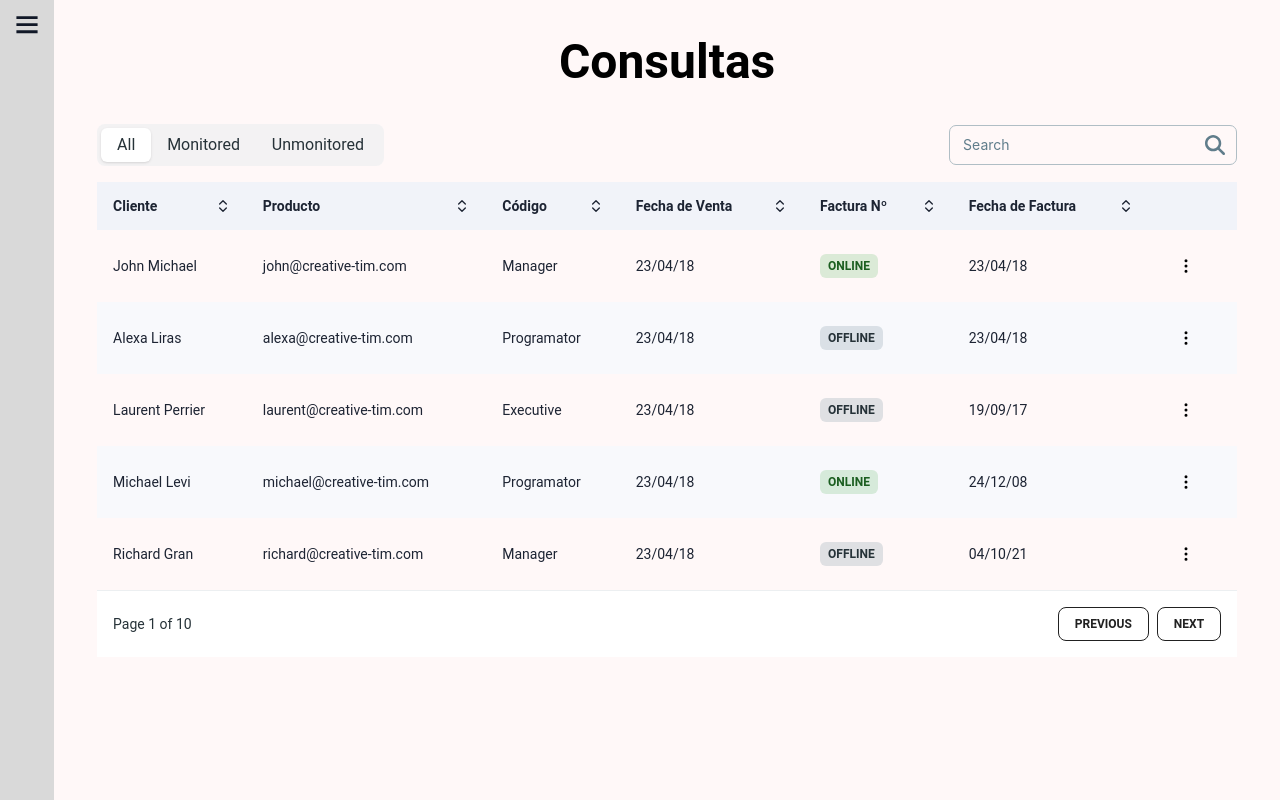
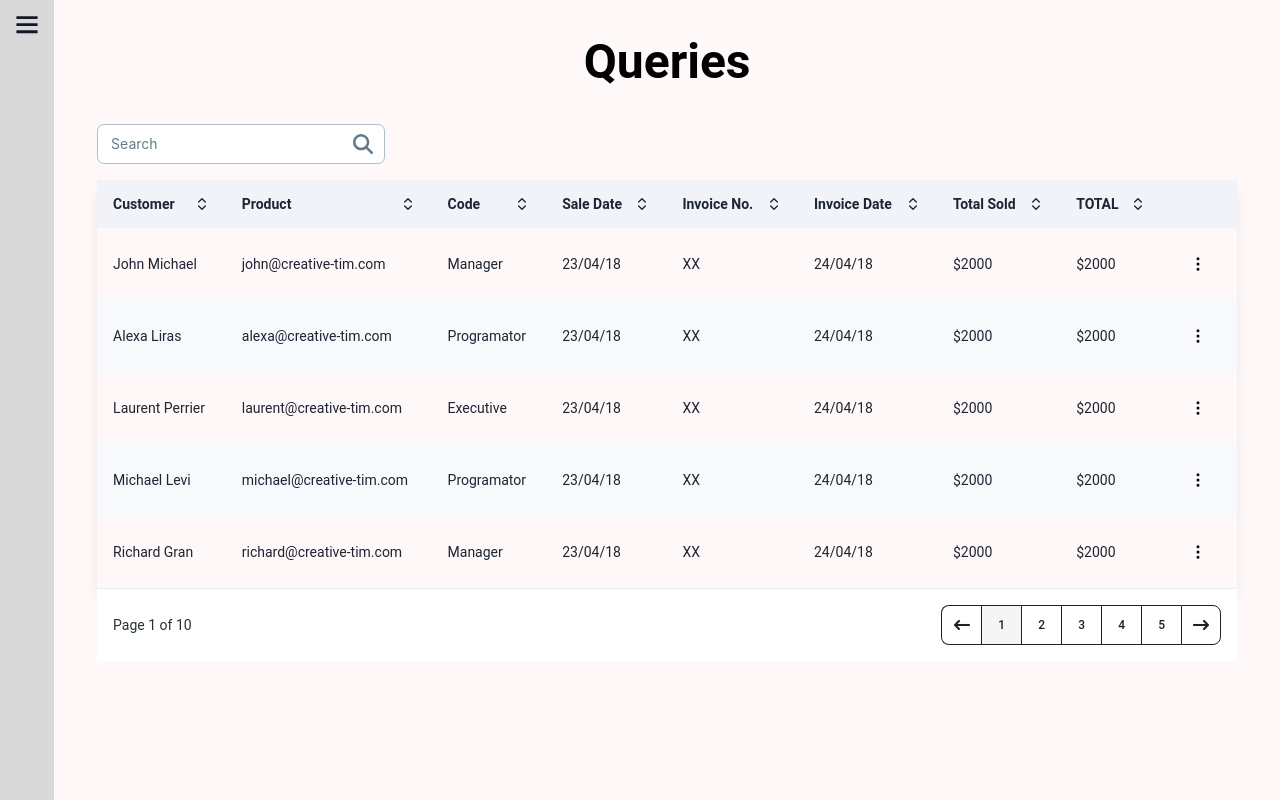
Before and after one commit to rogelioolarte/s15-13-ft-java-react, a React (Vite) app in the folder front/: page /queries in a window 1280 px wide. Built offline with nearby package versions, Linux system fonts and the light colour scheme.

Commit message:
fix: ortografía sidebar fix: pase de español a inglés los items de queriesSection + paginado responsive

```diff
--- a/front/src/components/container/QueriesSection.jsx
+++ b/front/src/components/container/QueriesSection.jsx
@@ -1,4 +1,5 @@
-import { FaMagnifyingGlass } from 'react-icons/fa6'
+import { useState } from 'react'
+import { FaMagnifyingGlass, FaArrowLeftLong, FaArrowRightLong } from 'react-icons/fa6'
 import { LuChevronsUpDown } from 'react-icons/lu'
 import { HiOutlineDotsVertical } from 'react-icons/hi'
 import {
@@ -6,13 +7,9 @@ import {
   CardHeader,
   Input,
   Typography,
-  Button,
+  ButtonGroup,
   CardBody,
-  Chip,
   CardFooter,
-  Tabs,
-  TabsHeader,
-  Tab,
   IconButton,
   Menu,
   MenuHandler,
@@ -20,72 +17,62 @@ import {
   MenuItem
 } from '@material-tailwind/react'
 
-const TABS = [
+const TABLE_HEAD = ['Customer', 'Product', 'Code', 'Sale Date', 'Invoice No.', 'Invoice Date', 'Total Sold', 'TOTAL', '']
+
+const TABLE_ROWS = [
   {
-    label: 'All',
-    value: 'all'
+    name: 'John Michael',
+    product: 'john@creative-tim.com',
+    code: 'Manager',
+    saleDate: '23/04/18',
+    invoiceNo: 'XX',
+    invoiceDate: '24/04/18',
+    totalSold: '$2000',
+    total: '$2000'
   },
   {
-    label: 'Monitored',
-    value: 'monitored'
+    name: 'Alexa Liras',
+    product: 'alexa@creative-tim.com',
+    code: 'Programator',
+    saleDate: '23/04/18',
+    invoiceNo: 'XX',
+    invoiceDate: '24/04/18',
+    totalSold: '$2000',
+    total: '$2000'
   },
   {
-    label: 'Unmonitored',
-    value: 'unmonitored'
+    name: 'Laurent Perrier',
+    product: 'laurent@creative-tim.com',
+    code: 'Executive',
+    saleDate: '23/04/18',
+    invoiceNo: 'XX',
+    invoiceDate: '24/04/18',
+    totalSold: '$2000',
+    total: '$2000'
+  },
+  {
+    name: 'Michael Levi',
+    product: 'michael@creative-tim.com',
+    code: 'Programator',
+    saleDate: '23/04/18',
+    invoiceNo: 'XX',
+    invoiceDate: '24/04/18',
+    totalSold: '$2000',
+    total: '$2000'
+  },
+  {
+    name: 'Richard Gran',
+    product: 'richard@creative-tim.com',
+    code: 'Manager',
+    saleDate: '23/04/18',
+    invoiceNo: 'XX',
+    invoiceDate: '24/04/18',
+    totalSold: '$2000',
+    total: '$2000'
   }
 ]
 
-const TABLE_HEAD = ['Cliente', 'Producto', 'Código', 'Fecha de Venta', 'Factura Nº', 'Fecha de Factura', '']
-
-const TABLE_ROWS = [
-  {
-    // img: "https://demos.creative-tim.com/test/corporate-ui-dashboard/assets/img/team-3.jpg",
-    name: 'John Michael',
-    product: 'john@creative-tim.com',
-    code: 'Manager',
-    fechaVenta: '23/04/18',
-    numFactura: true,
-    fechaFactura: '23/04/18'
-  },
-  {
-    // img: "https://demos.creative-tim.com/test/corporate-ui-dashboard/assets/img/team-2.jpg",
-    name: 'Alexa Liras',
-    product: 'alexa@creative-tim.com',
-    code: 'Programator',
-    fechaVenta: '23/04/18',
-    numFactura: false,
-    fechaFactura: '23/04/18'
-  },
-  {
-    // img: "https://demos.creative-tim.com/test/corporate-ui-dashboard/assets/img/team-1.jpg",
-    name: 'Laurent Perrier',
-    product: 'laurent@creative-tim.com',
-    code: 'Executive',
-    fechaVenta: '23/04/18',
-    numFactura: false,
-    fechaFactura: '19/09/17'
-  },
-  {
-    // img: "https://demos.creative-tim.com/test/corporate-ui-dashboard/assets/img/team-4.jpg",
-    name: 'Michael Levi',
-    product: 'michael@creative-tim.com',
-    code: 'Programator',
-    fechaVenta: '23/04/18',
-    numFactura: true,
-    fechaFactura: '24/12/08'
-  },
-  {
-    // img: "https://demos.creative-tim.com/test/corporate-ui-dashboard/assets/img/team-5.jpg",
-    name: 'Richard Gran',
-    product: 'richard@creative-tim.com',
-    code: 'Manager',
-    fechaVenta: '23/04/18',
-    numFactura: false,
-    fechaFactura: '04/10/21'
-  }
-]
-
-function MenuCustomAnimation () {
+function MenuCustomAnimation() {
   return (
     <Menu
       placement='left'
@@ -100,43 +87,108 @@ function MenuCustomAnimation () {
         </IconButton>
       </MenuHandler>
       <MenuList>
-        <MenuItem>Menu Item 1</MenuItem>
-        <MenuItem>Menu Item 2</MenuItem>
-        <MenuItem>Menu Item 3</MenuItem>
+        <MenuItem>Delete</MenuItem>
+        <MenuItem>Edit</MenuItem>
+        <MenuItem>Order from supplier</MenuItem>
       </MenuList>
     </Menu>
   )
 }
 
-export default function QueriesSection () {
+function PaginationGroup({ active, setActive }) {
+  const getItemProps = (index) => ({
+    className: active === index ? 'bg-gray-100 text-gray-900' : '',
+    onClick: () => setActive(index)
+  })
+
+  const next = () => {
+    if (active === 5) return
+
+    setActive(active + 1)
+  }
+
+  const prev = () => {
+    if (active === 1) return
+
+    setActive(active - 1)
+  }
+
+  return (
+    <ButtonGroup variant='outlined' className='hidden sm:block'>
+      <IconButton onClick={prev}>
+        <FaArrowLeftLong strokeWidth={2} className='h-4 w-4' />
+      </IconButton>
+      <IconButton {...getItemProps(1)}>1</IconButton>
+      <IconButton {...getItemProps(2)}>2</IconButton>
+      <IconButton {...getItemProps(3)}>3</IconButton>
+      <IconButton {...getItemProps(4)}>4</IconButton>
+      <IconButton {...getItemProps(5)}>5</IconButton>
+      <IconButton onClick={next}>
+        <FaArrowRightLong strokeWidth={2} className='h-4 w-4' />
+      </IconButton>
+    </ButtonGroup>
+  )
+}
+
+function SimplePagination({ active, setActive }) {
+  const next = () => {
+    if (active === 10) return
+
+    setActive(active + 1)
+  }
+
+  const prev = () => {
+    if (active === 1) return
+
+    setActive(active - 1)
+  }
+
+  return (
+    <div className='sm:hidden flex items-center gap-8'>
+      <IconButton
+        size='sm'
+        variant='outlined'
+        onClick={prev}
+        disabled={active === 1}
+      >
+        <FaArrowLeftLong strokeWidth={2} className='h-4 w-4' />
+      </IconButton>
+      <Typography color='gray' className='font-normal'>
+        Page <strong className='text-gray-900'>{active}</strong> of{' '}
+        <strong className='text-gray-900'>10</strong>
+      </Typography>
+      <IconButton
+        size='sm'
+        variant='outlined'
+        onClick={next}
+        disabled={active === 10}
+      >
+        <FaArrowRightLong strokeWidth={2} className='h-4 w-4' />
+      </IconButton>
+    </div>
+  )
+}
+
+export default function QueriesSection() {
+  const [active, setActive] = useState(1)
   return (
     <main className='w-full flex justify-center overflow-hidden p-8'>
       <Card className='h-full w-full max-w-screen-xl rounded-none bg-transparent shadow-none'>
         <CardHeader floated={false} shadow={false} className='rounded-none bg-transparent flex flex-col gap-8 m-0 mb-4'>
           <div className='w-full text-center'>
             <Typography variant='h1' color='black'>
-              Consultas
+              Queries
             </Typography>
           </div>
-          <div className='flex flex-col items-center justify-between gap-4 md:flex-row'>
-            <Tabs value='all' className='w-full md:w-max'>
-              <TabsHeader>
-                {TABS.map(({ label, value }) => (
-                  <Tab key={value} value={value}>
-                    &nbsp;&nbsp;{label}&nbsp;&nbsp;
-                  </Tab>
-                ))}
-              </TabsHeader>
-            </Tabs>
-            <div className='w-full md:w-72'>
-              <Input
-                label='Search'
-                icon={<FaMagnifyingGlass className='h-5 w-5' />}
-              />
-            </div>
+          <div className='w-full md:w-72'>
+            <Input
+              className='bg-white'
+              label='Search'
+              icon={<FaMagnifyingGlass className='h-5 w-5' />}
+            />
           </div>
         </CardHeader>
-        <CardBody className='overflow-scroll p-0'>
+        <CardBody className='overflow-x-scroll p-0 shadow-lg'>
           <table className='w-full min-w-max table-auto text-left'>
             <thead>
               <tr>
@@ -160,10 +212,11 @@ export default function QueriesSection () {
             </thead>
             <tbody>
               {TABLE_ROWS.map(
-                ({ name, product, code, fechaVenta, numFactura, fechaFactura }, index) => {
+                ({ name, product, code, saleDate, invoiceNo, invoiceDate, totalSold, total }, index) => {
                   const classes = 'p-4 text-[#1D2433]'
                   return (
                     <tr key={name} className='even:bg-[#F8F9FC]'>
+                      {/* name */}
                       <td className={classes}>
                         <div className='flex items-center gap-3'>
                           <div className='flex flex-col'>
@@ -176,6 +229,7 @@ export default function QueriesSection () {
                           </div>
                         </div>
                       </td>
+                      {/* product */}
                       <td className={classes}>
                         <Typography
                           variant='small'
@@ -184,6 +238,7 @@ export default function QueriesSection () {
                           {product}
                         </Typography>
                       </td>
+                      {/* code */}
                       <td className={classes}>
                         <Typography
                           variant='small'
@@ -192,32 +247,52 @@ export default function QueriesSection () {
                           {code}
                         </Typography>
                       </td>
+                      {/* saleDate */}
                       <td className={classes}>
                         <Typography
                           variant='small'
                           className='font-normal'
                         >
-                          {fechaVenta}
+                          {saleDate}
                         </Typography>
                       </td>
-                      <td className={classes}>
-                        <div className='w-max'>
-                          <Chip
-                            variant='ghost'
-                            size='sm'
-                            value={numFactura ? 'online' : 'offline'}
-                            color={numFactura ? 'green' : 'blue-gray'}
-                          />
-                        </div>
-                      </td>
+                      {/* invoiceNo */}
                       <td className={classes}>
                         <Typography
                           variant='small'
                           className='font-normal'
                         >
-                          {fechaFactura}
+                          {invoiceNo}
                         </Typography>
                       </td>
+                      {/* invoiceDate */}
+                      <td className={classes}>
+                        <Typography
+                          variant='small'
+                          className='font-normal'
+                        >
+                          {invoiceDate}
+                        </Typography>
+                      </td>
+                      {/* totalSold */}
+                      <td className={classes}>
+                        <Typography
+                          variant='small'
+                          className='font-normal'
+                        >
+                          {totalSold}
+                        </Typography>
+                      </td>
+                      {/* total */}
+                      <td className={classes}>
+                        <Typography
+                          variant='small'
+                          className='font-normal'
+                        >
+                          {total}
+                        </Typography>
+                      </td>
+                      {/* edit */}
                       <td className={classes}>
                         <MenuCustomAnimation />
                       </td>
@@ -228,18 +303,12 @@ export default function QueriesSection () {
             </tbody>
           </table>
         </CardBody>
-        <CardFooter className='flex items-center bg-white justify-between border-t border-blue-gray-50 p-4'>
-          <Typography variant='small' color='blue-gray' className='font-normal'>
+        <CardFooter className='flex items-center bg-white justify-center sm:justify-between border-t border-blue-gray-50 p-4'>
+          <Typography variant='small' color='blue-gray' className='font-normal hidden sm:block'>
             Page 1 of 10
           </Typography>
-          <div className='flex gap-2'>
-            <Button variant='outlined' size='sm'>
-              Previous
-            </Button>
-            <Button variant='outlined' size='sm'>
-              Next
-            </Button>
-          </div>
+          <PaginationGroup active={active} setActive={setActive} />
+          <SimplePagination active={active} setActive={setActive} />
         </CardFooter>
       </Card>
     </main>
--- a/front/src/components/container/Sidebar.jsx
+++ b/front/src/components/container/Sidebar.jsx
@@ -24,8 +24,8 @@ export default function Sidebar ({ openSidebar, setOpenSidebar }) {
       icon: <BsCartCheck className='text-2xl' />
     },
     {
-      name: 'Proovedores',
-      url: '/proovedores',
+      name: 'Proveedores',
+      url: '/proveedores',
       icon: <BsTruck className='text-2xl' />
     },
     {
```
